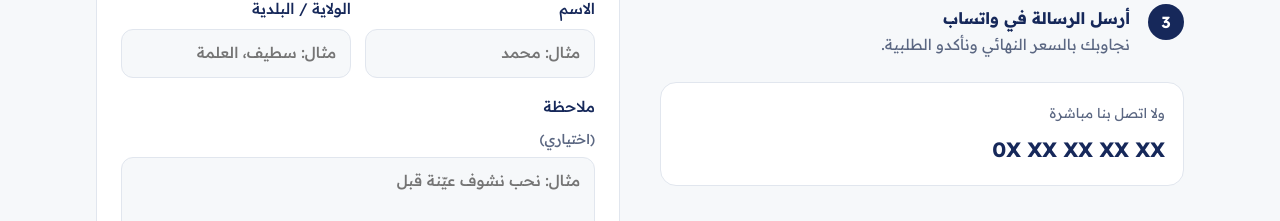
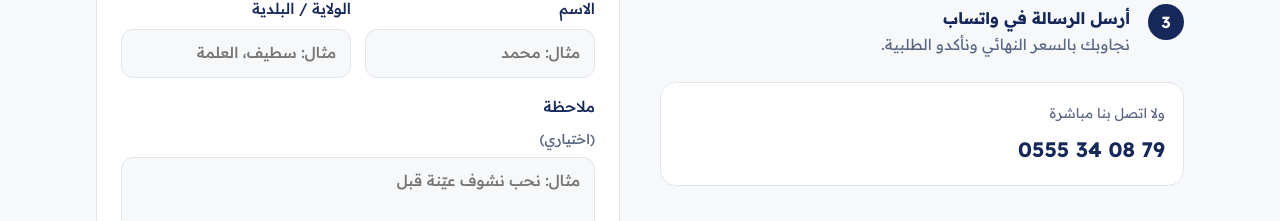
Before and after one commit to houasmounir83-bit/claude-, a plain HTML site: page novipack-site/body.html in a window 1280 px wide. Shown: the part 2900-3121 px from the top of the page. Drawn offline with nearby package versions, Linux system fonts and the light colour scheme.

Commit message:
Set WhatsApp number on site
Co-Authored-By: Claude Opus 5.5 <noreply@anthropic.com>
Claude-Session: https://claude.ai/code/session_01ShhzoKCBW5v4JK2QP22fgH

```diff
--- a/novipack-site/body.html
+++ b/novipack-site/body.html
@@ -272,8 +272,8 @@ footer{background:var(--navy-d);color:#C9D1E3;padding-block:36px;font-size:.92re
 <script>
 /* ============ عدّل هنا ============ */
 const CONFIG = {
-  whatsapp: "213000000000",   // رقم واتساب بالصيغة الدولية بدون + ولا 0 الأول (مثال: 213551234567)
-  phoneDisplay: "0X XX XX XX XX"  // الرقم كما يظهر للزبون
+  whatsapp: "213555340879",   // رقم واتساب بالصيغة الدولية بدون + ولا 0 الأول (مثال: 213551234567)
+  phoneDisplay: "0555 34 08 79"  // الرقم كما يظهر للزبون
 };
 const PRODUCTS = [
   { id:"alu",  name:"ورق الألمنيوم 180 م", lat:"Papier aluminium 180 m", img:"images/alu-promo.jpg",
```
Also changed, not shown: novipack-site/index.html (+2 -2 lines).
